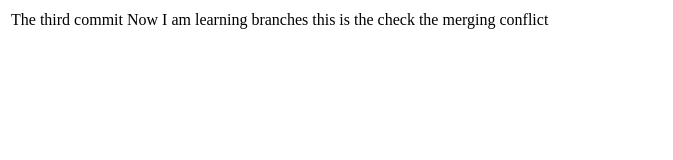
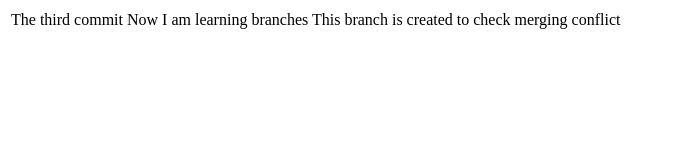
Before and after one commit to sajedaali/git-one, a plain HTML site: page index.html in a window 1280 px wide. Shown: the whole page, without its empty margins (0-673 px from the left). Drawn offline with Linux system fonts and the light colour scheme.

Commit message:
add few changes to check merging conflict

```diff
--- a/index.html
+++ b/index.html
@@ -9,8 +9,7 @@
                     The third commit
 
                     Now I am learning branches
-
-                    this is the check the merging conflict
+                    This branch is created to check merging conflict
 
                 </td>
             </tr>
```
